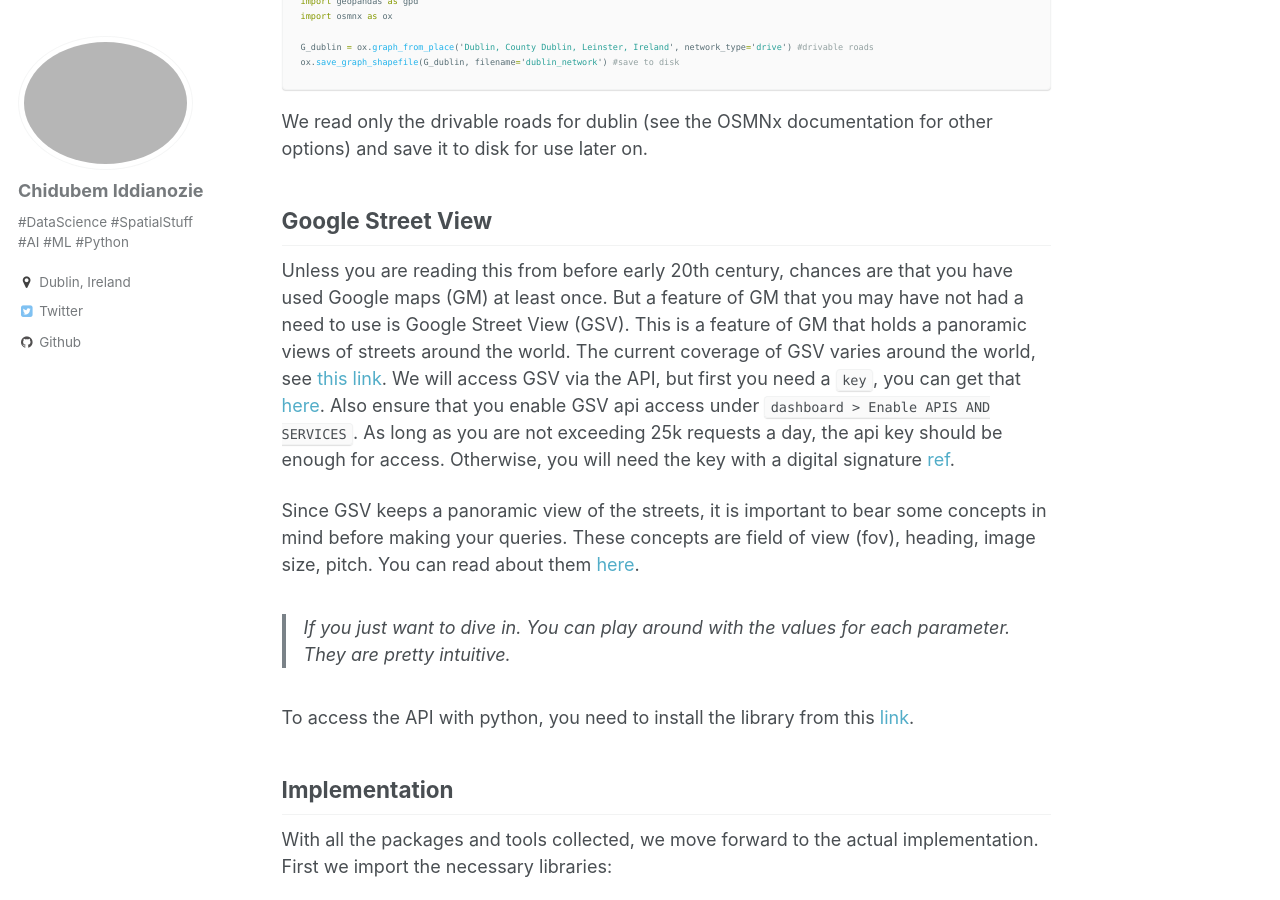
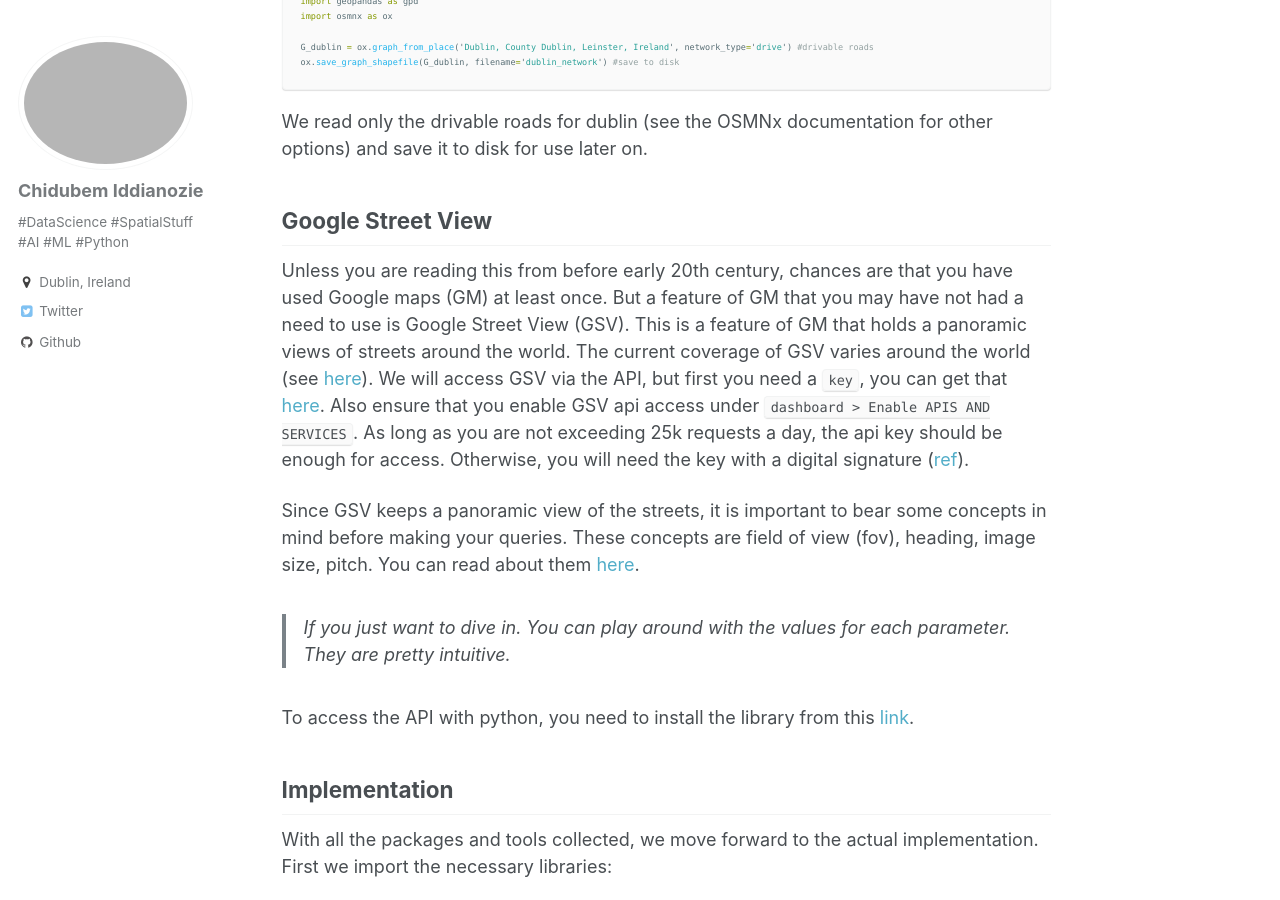
Before and after one commit to chiddianozie/chidubem-iddianozie, a Jekyll site: the page built from _posts/2018-01-31-fetching-google-street-view-images-of-any-location-with-osmnx-and-python.md, in a window 1280 px wide and 900 px high, scrolled down 906 px. Built offline with Jekyll 4.4.1, drawn with Linux system fonts in a browser that asks for light colours.

Commit message:
edited posts

```diff
--- a/_posts/2018-01-31-fetching-google-street-view-images-of-any-location-with-osmnx-and-python.md
+++ b/_posts/2018-01-31-fetching-google-street-view-images-of-any-location-with-osmnx-and-python.md
@@ -36,7 +36,7 @@ We read only the drivable roads for dublin (see the OSMNx documentation for othe
 
 ## Google Street View
 
-Unless you are reading this from before early 20th century, chances are that you have used Google maps (GM) at least once. But a feature of GM that you may have not had a need to use is Google Street View (GSV). This is a feature of GM that holds a panoramic views of streets around the world. The current coverage of GSV varies around the world, see [this link](https://www.google.com/streetview/understand/). We will access GSV via the API, but first you need a `key`, you can get that [here](https://developers.google.com/maps/documentation/streetview/get-api-key). Also ensure that you enable GSV api access under  `dashboard > Enable APIS AND SERVICES`. As long as you are not exceeding 25k requests a day, the api key should be enough for access. Otherwise, you will need the key with a digital signature [ref](https://developers.google.com/maps/documentation/streetview/usage-and-billing).
+Unless you are reading this from before early 20th century, chances are that you have used Google maps (GM) at least once. But a feature of GM that you may have not had a need to use is Google Street View (GSV). This is a feature of GM that holds a panoramic views of streets around the world. The current coverage of GSV varies around the world (see [here](https://www.google.com/streetview/understand/)). We will access GSV via the API, but first you need a `key`, you can get that [here](https://developers.google.com/maps/documentation/streetview/get-api-key). Also ensure that you enable GSV api access under  `dashboard > Enable APIS AND SERVICES`. As long as you are not exceeding 25k requests a day, the api key should be enough for access. Otherwise, you will need the key with a digital signature ([ref](https://developers.google.com/maps/documentation/streetview/usage-and-billing)).
 
 Since GSV keeps a panoramic view of the streets, it is important to bear some concepts in mind before making your queries. These concepts are field of view (fov), heading, image size, pitch. You can read about them [here](https://developers.google.com/maps/documentation/javascript/streetview).
 
```
